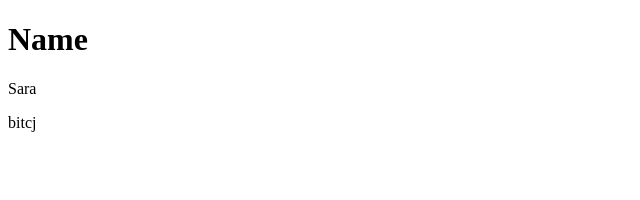
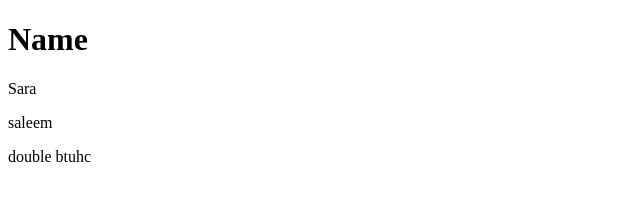
Before and after one commit to SABOQuan/Web-Tech-Lab-22, a plain HTML site: page index.html in a window 1280 px wide. Shown: the whole page, without its empty margins (0-640 px from the left). Drawn offline with Linux system fonts and the light colour scheme.

Commit message:
Add paragraph

```diff
--- a/index.html
+++ b/index.html
@@ -8,7 +8,7 @@
 <body>
     <h1>Name</h1>
     <p>Sara</p>
-    <p>bitcj</p>
-
+    <p>saleem</p>
+    <p>double btuhc</p>
 </body>
 </html>
```
